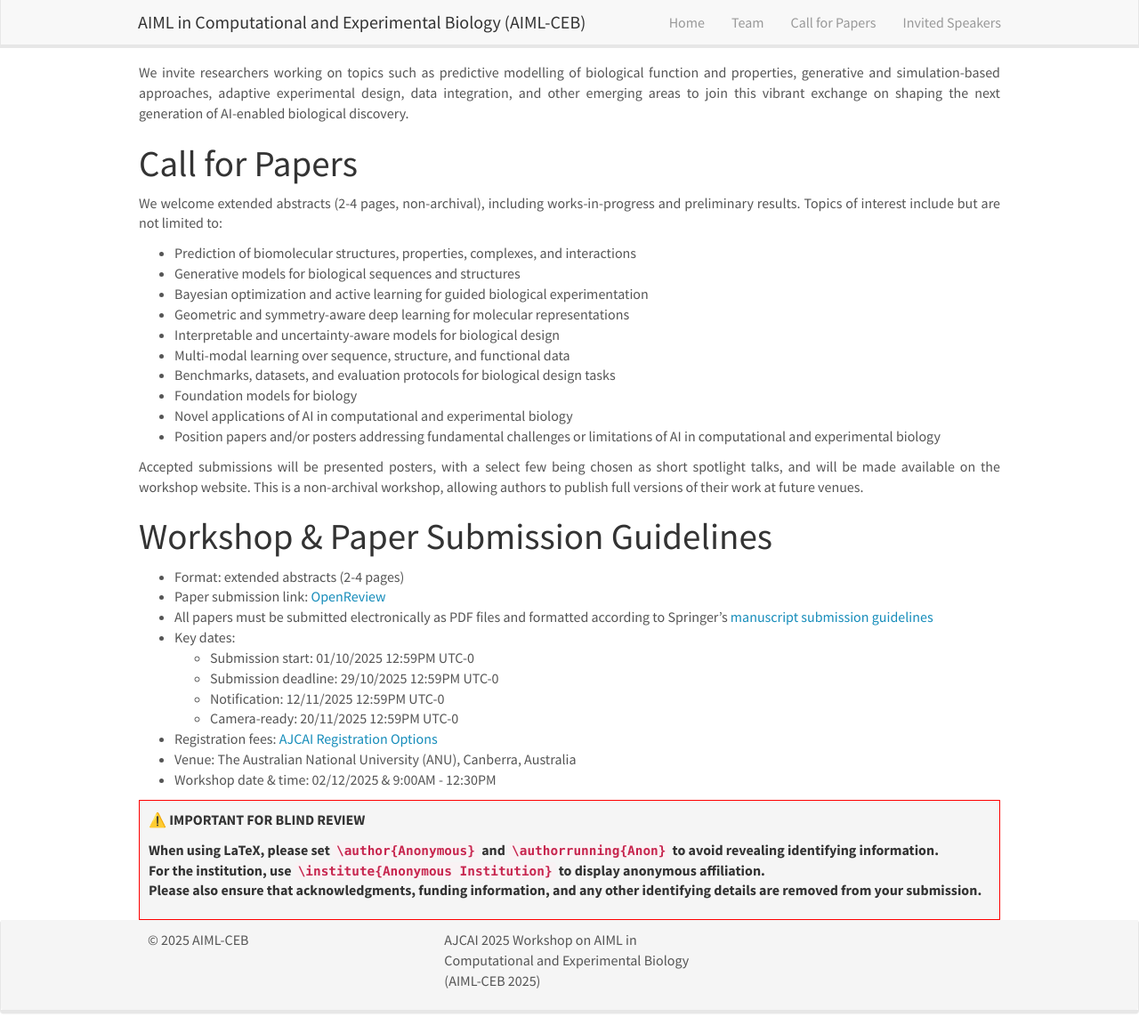
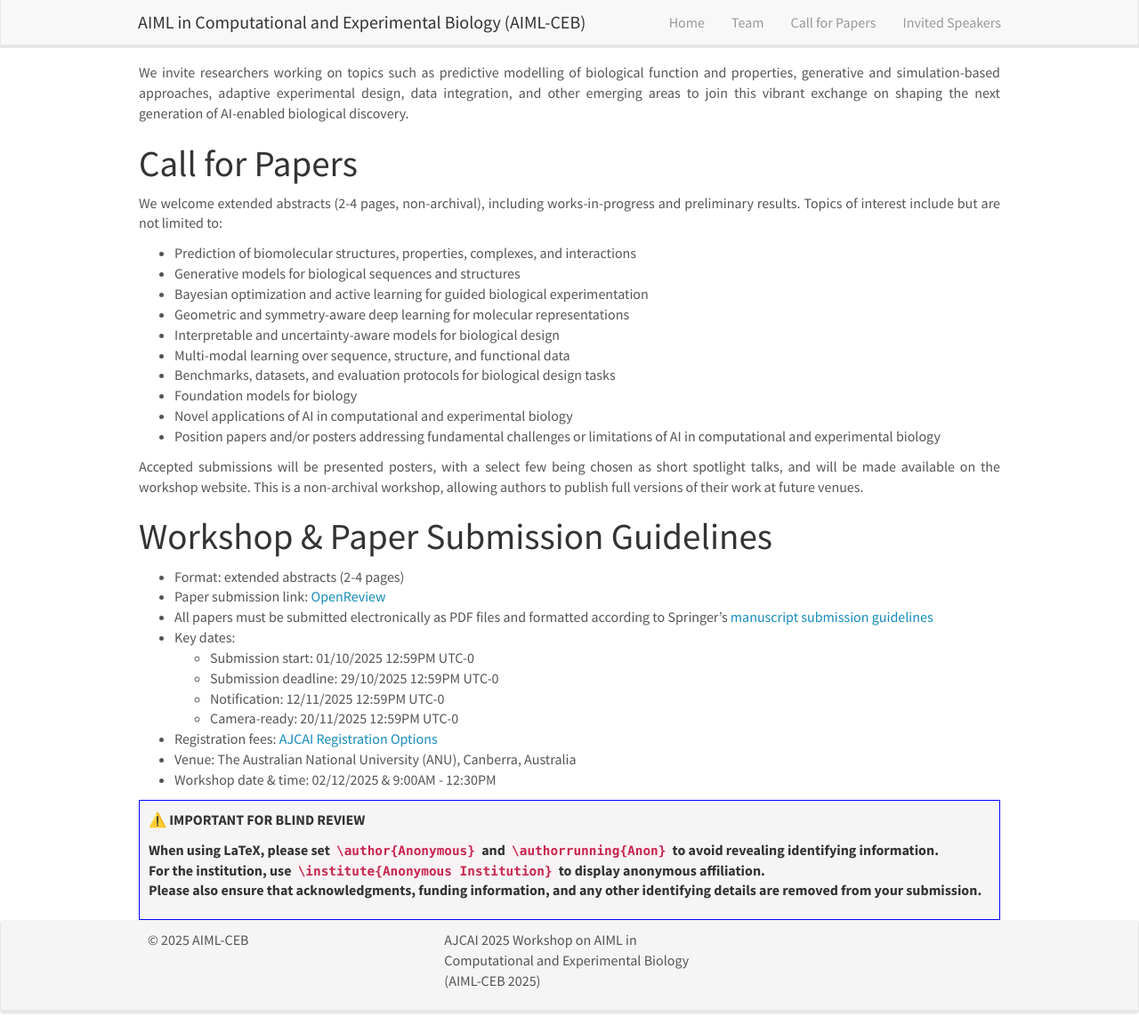
Before and after one commit to wokas36/wokas36.github.io, a Jekyll site: the page built from _pages/openings.md, in a window 1280 px wide and 1161 px high. Shown: the whole window at 89% size. Built offline with Jekyll 4.4.1, drawn with Linux system fonts in a browser that asks for light colours; nearby versions of some CDN libraries.

Commit message:
init_commit_v28

```diff
--- a/_pages/openings.md
+++ b/_pages/openings.md
@@ -40,7 +40,7 @@
 * Venue: The Australian National University (ANU), Canberra, Australia
 * Workshop date & time: 02/12/2025 & 9:00AM - 12:30PM
 
-<div style="border:1px solid red; padding:10px; background-color:#f5f5f5; color:#333; font-weight:bold;">
+<div style="border:1px solid blue; padding:10px; background-color:#f5f5f5; color:#333; font-weight:bold;">
 
 ⚠️ **IMPORTANT FOR BLIND REVIEW**
 
```
